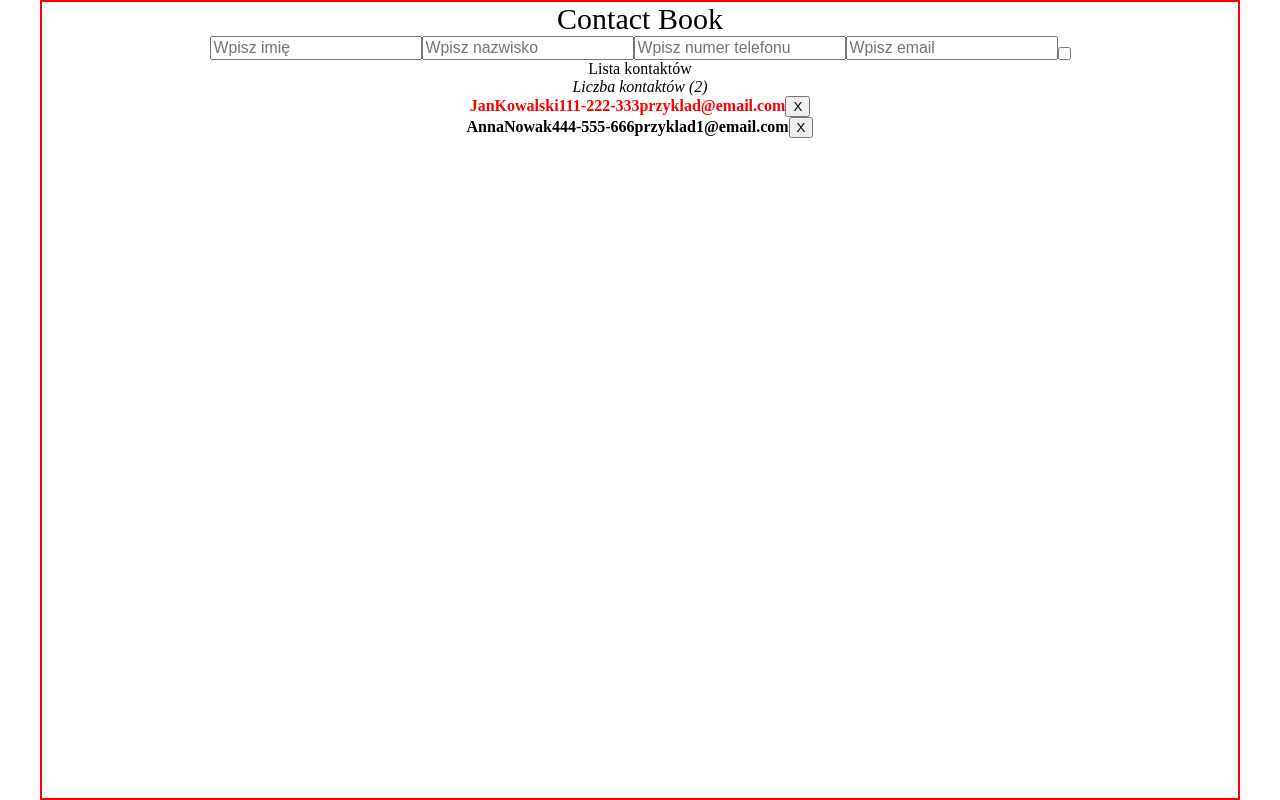
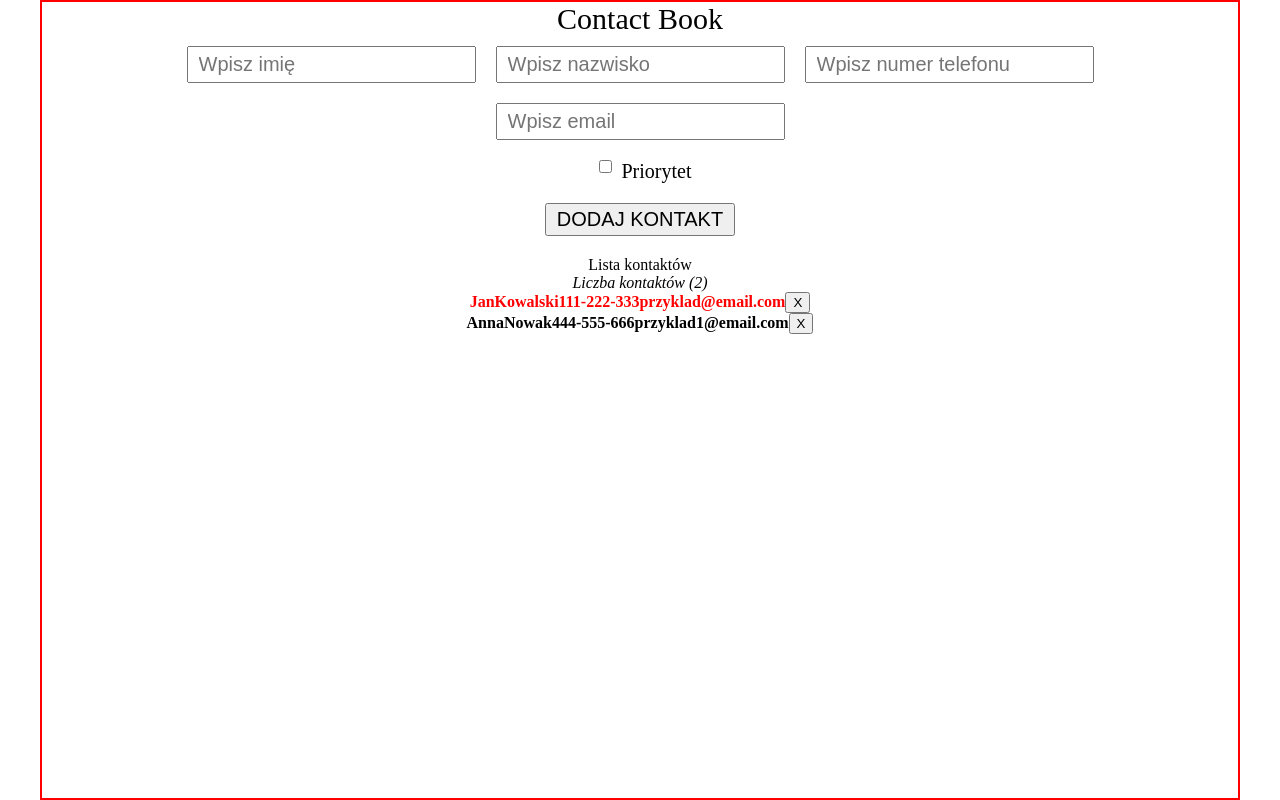
Before and after one commit to mstankiewicz1/ContactBook, a React app: page / in a window 1280 px wide. Built offline with nearby package versions, Linux system fonts and the light colour scheme.

Commit message:
Postepy 05.08.19r godz 22:05

```diff
--- a/css/style.css
+++ b/css/style.css
@@ -23,4 +23,18 @@ h1 {
 
 .form {
     text-align: center;
+    font-size: 20px;
 }
+
+.form button {
+    padding: 3px 10px;
+    text-transform: uppercase;
+    margin: 20px;
+    font-size: 20px;
+}
+
+input {
+    margin: 10px;
+    padding: 5px 10px;
+    font-size: 20px;
+}
--- a/js/AddContact.jsx
+++ b/js/AddContact.jsx
@@ -20,7 +20,11 @@ class AddContact extends React.Component{
                 <input type="text" placeholder="Wpisz nazwisko" value={this.state.surname}/>
                 <input type="number" placeholder="Wpisz numer telefonu" value={this.state.phone}/>
                 <input type="email" placeholder="Wpisz email" value={this.state.email}/>
-                <input type="checkbox" checked={this.state.checked}/>
+                <br/>
+                <input type="checkbox" checked={this.state.checked} id="important"/>
+                <label htmlFor="important">Priorytet</label>
+                <br/>
+                <button>Dodaj Kontakt</button>
             </div>
         );
     }
```
Also changed, not shown: js/out.js.
